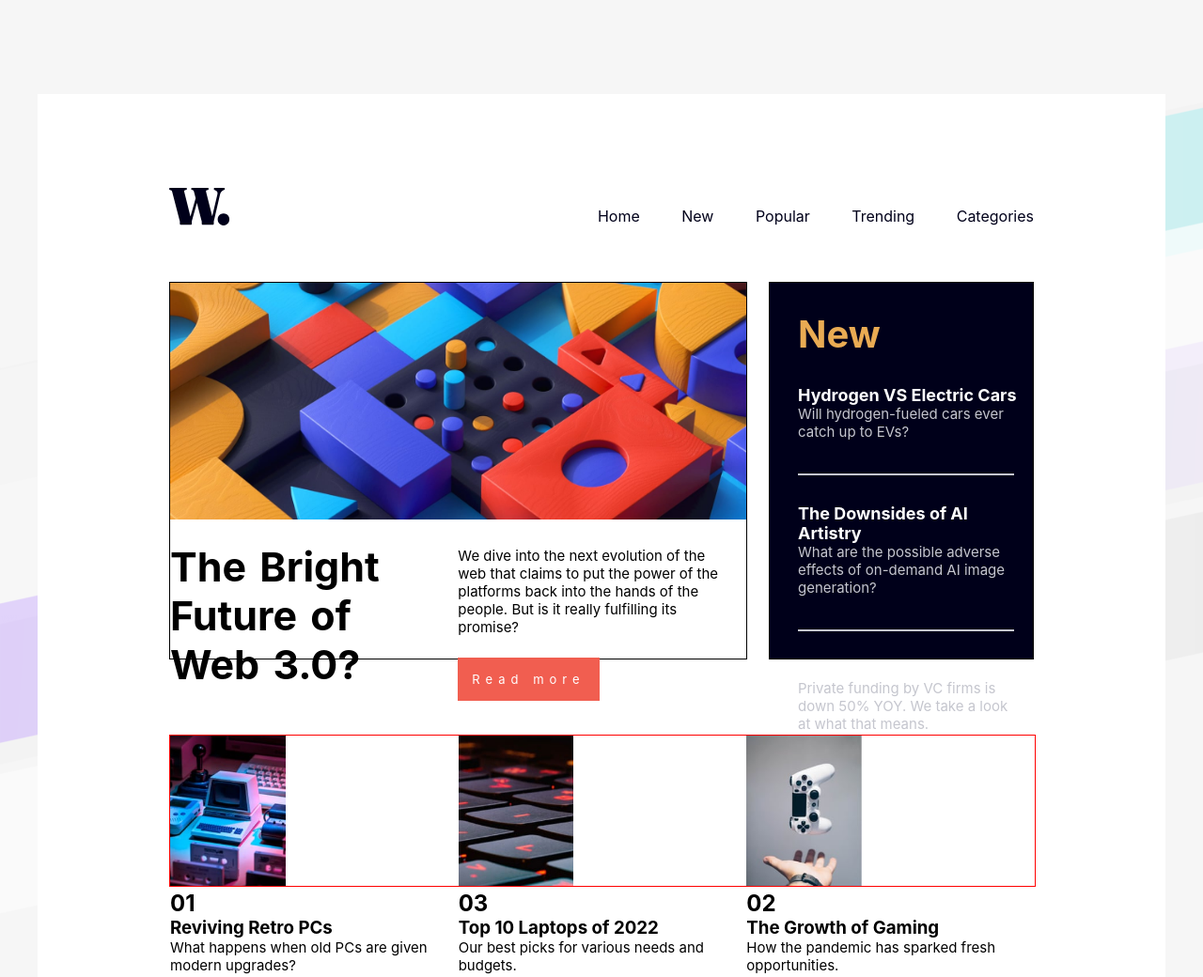
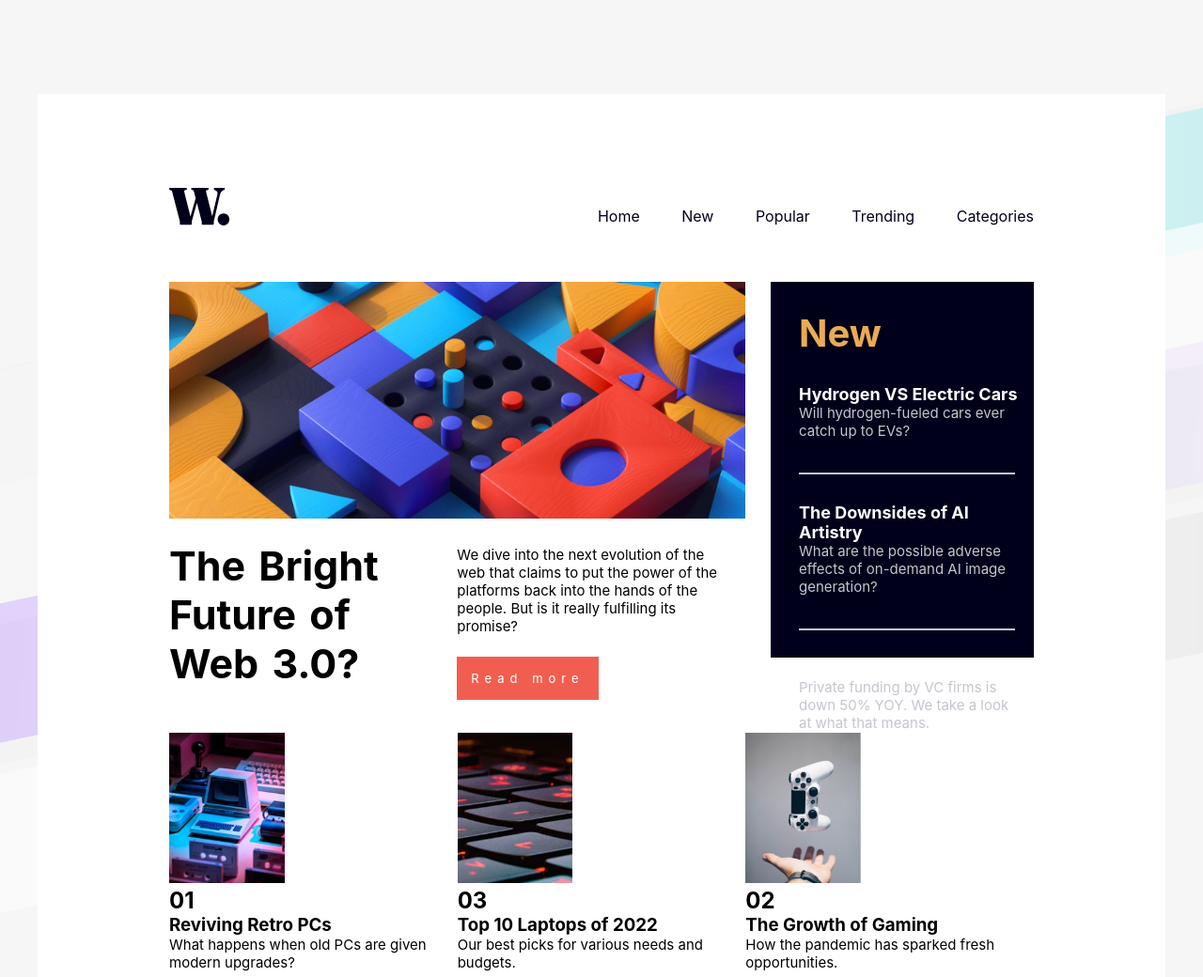
Before and after one commit to JoaoFerrazDev/News_Website, a plain HTML site: page news-homepage-main/index.html in a window 1280 px wide. Shown: the top 1040 px of the page at 94% size. Drawn offline with Linux system fonts and the light colour scheme.

Commit message:
Update index.css

```diff
--- a/news-homepage-main/index.css
+++ b/news-homepage-main/index.css
@@ -62,7 +62,6 @@ a:active { text-decoration: none; }
     margin-bottom: 80px;
     width: 66.6%;
     height: 50vh;
-    border: 1px solid black;
 }
 
 .image_1 {
@@ -109,7 +108,6 @@ a:active { text-decoration: none; }
 #right_vertical_display {
     background-color: hsl(240, 100%, 5%);
     float: right;
-    border: 1px solid black;
     width: 35vh;
     height: 50vh;
     margin-top: 40px;
@@ -146,7 +144,6 @@ a:active { text-decoration: none; }
 }
 
 #footer_images {
-    border: 1px solid red;
     width: 100%;
     height: 20vh;
     display: flex;
```
